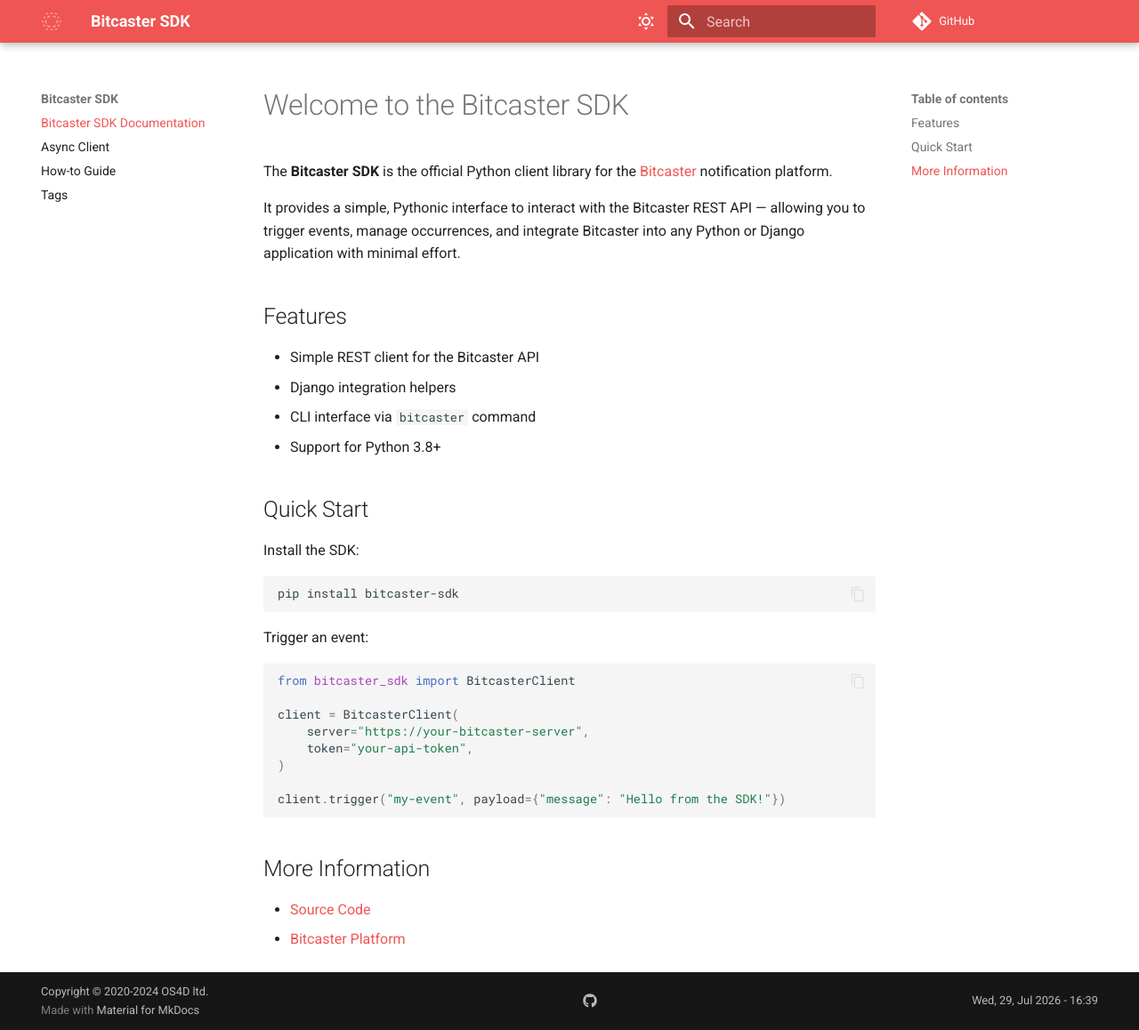
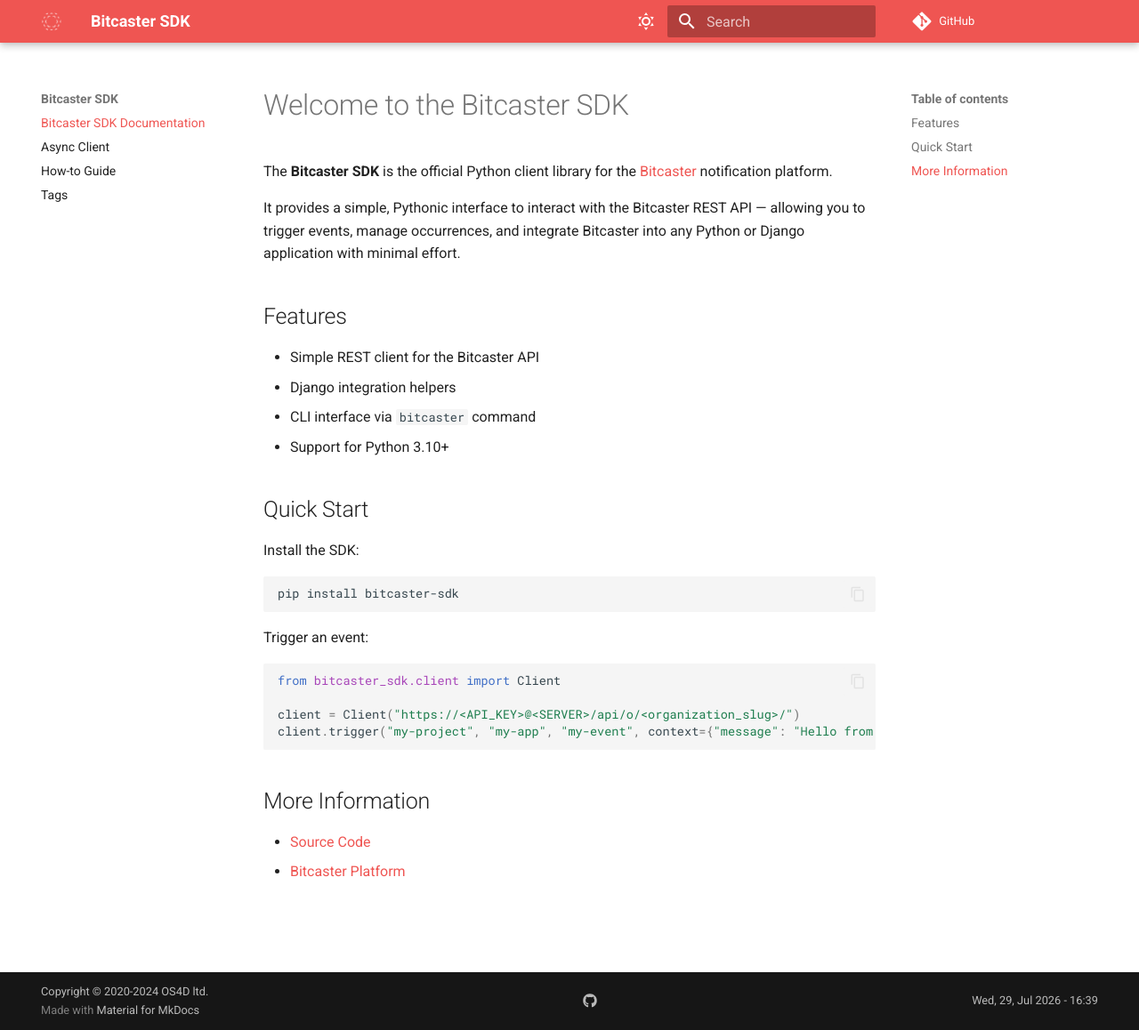
Before and after one commit to bitcaster-io/bitcaster-sdk, an MkDocs documentation site: the page built from docs/index.md, in a window 1280 px wide and 1158 px high. Shown: the whole window at 89% size. Built offline with MkDocs 1.6.1 and Material for MkDocs 9.7.7, drawn with Linux system fonts in a browser that asks for light colours; comment, search, counter and statistics services are not loaded.

Commit message:
docs: Fix client configuration and code samples in documentation
- Fix Quick Start code sample in docs/index.md:
  - Replace non-existent BitcasterClient with Client
  - Fix constructor signature (bae URL string, not server+token)
  - Fix trigger() call signature (project, app, event, context)
- Update Python version claim from 3.8+ to 3.10+
- Remove redundant init()+Client() combo in how-to.md
- Fix typo and indentation in README.md

````diff
--- a/docs/index.md
+++ b/docs/index.md
@@ -13,7 +13,7 @@
 - Simple REST client for the Bitcaster API
 - Django integration helpers
 - CLI interface via `bitcaster` command
-- Support for Python 3.8+
+- Support for Python 3.10+
 
 ## Quick Start
 
@@ -26,14 +26,10 @@
 Trigger an event:
 
 ```python
-from bitcaster_sdk import BitcasterClient
+from bitcaster_sdk.client import Client
 
-client = BitcasterClient(
-    server="https://your-bitcaster-server",
-    token="your-api-token",
-)
-
-client.trigger("my-event", payload={"message": "Hello from the SDK!"})
+client = Client("https://<API_KEY>@<SERVER>/api/o/<organization_slug>/")
+client.trigger("my-project", "my-app", "my-event", context={"message": "Hello from the SDK!"})
 ```
 
 ## More Information
````
Also changed, not shown: README.md (+7 -8 lines), docs/how-to.md (+1 -3 lines).
